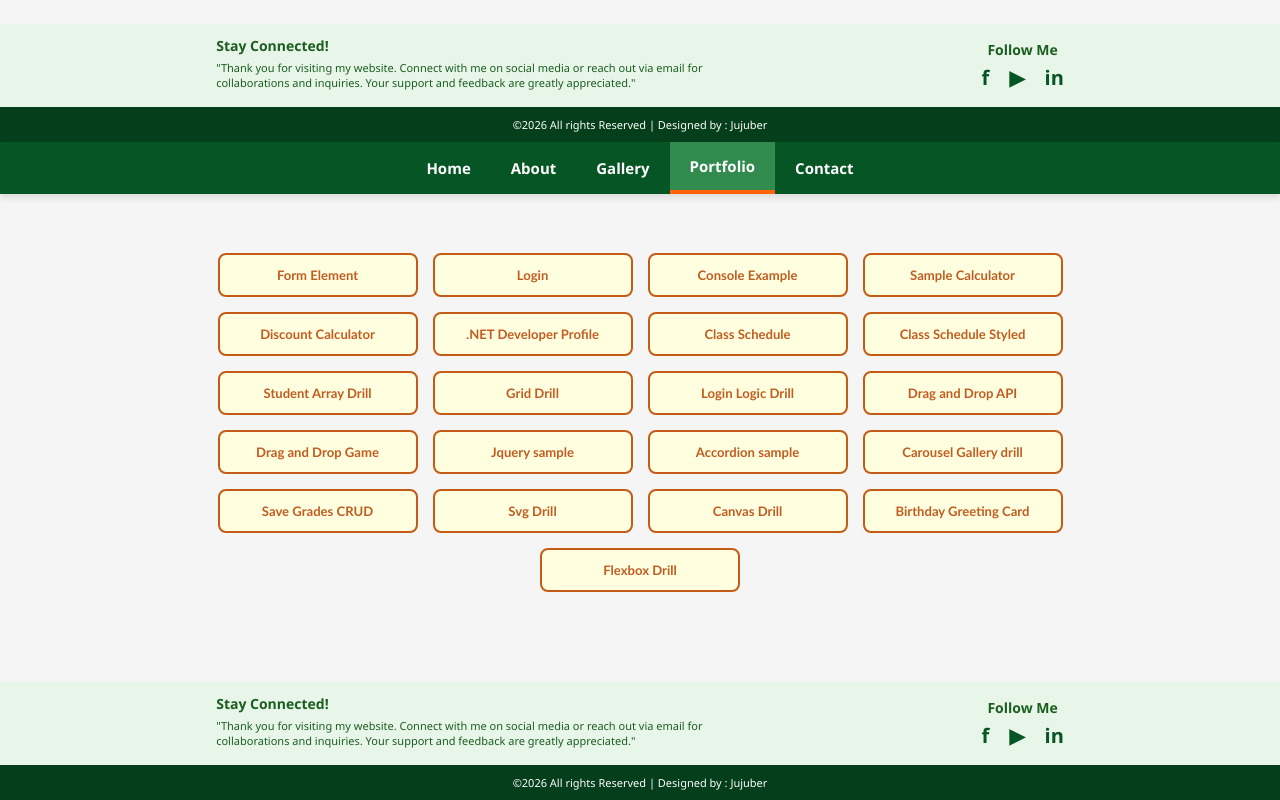
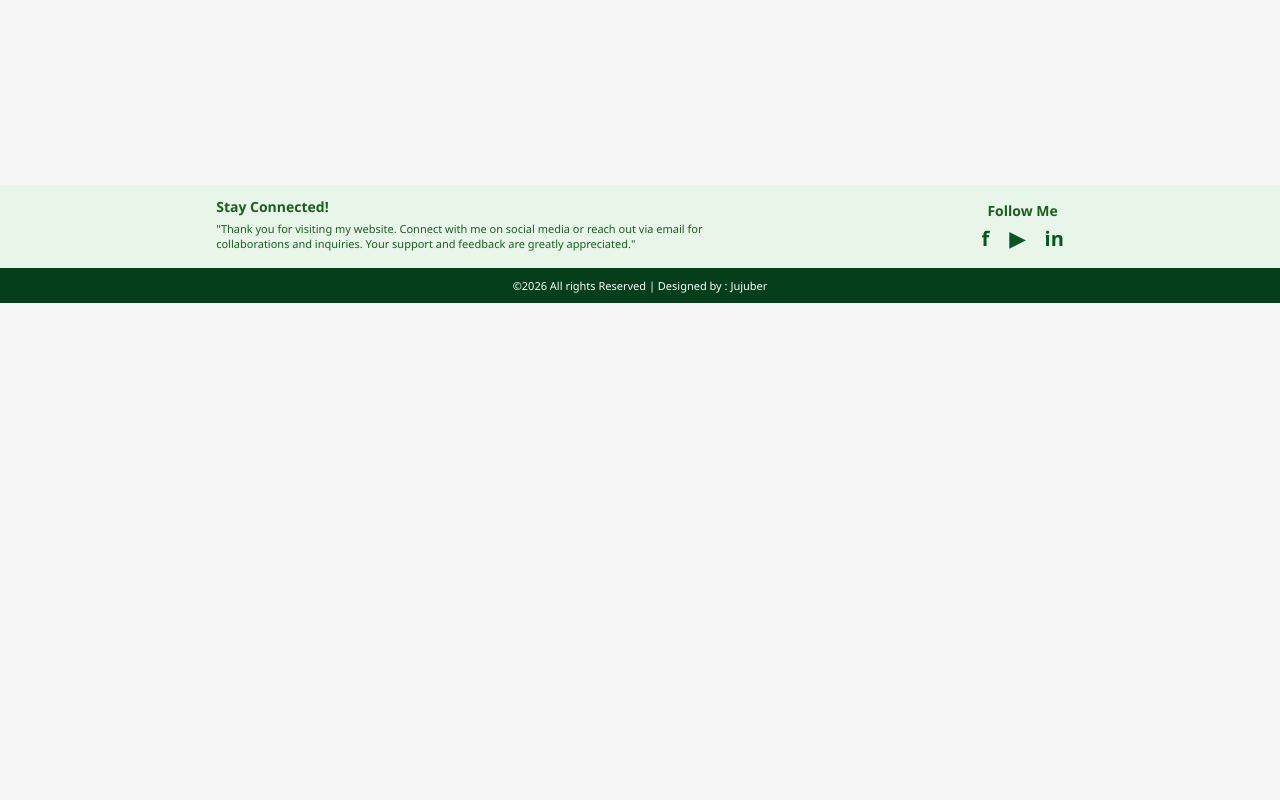
Before and after one commit to ZenSaiga/Website, a plain HTML site: page Portfolio.html in a window 1280 px wide. Shown: the part 497-1297 px from the top of the page. After the commit the page ends 800 px from the top, so only its background shows below. Drawn offline with Linux system fonts and the light colour scheme.

```diff
--- a/Portfolio.html
+++ b/Portfolio.html
@@ -1,11 +1,12 @@
- <!DOCTYPE html>
+<!DOCTYPE html>
 <html lang="en">
 <head>
     <meta charset="UTF-8">
     <meta name="viewport" content="width=device-width, initial-scale=1.0">
-    <title>Portfolio - Julius Ceazar S. Bergado</title>
+    <title>Portfolio</title>
     <link rel="stylesheet" href="styles.css">
     <style>
+      body {
         display: flex;
         flex-direction: column;
         min-height: 100vh;
@@ -83,67 +84,3 @@
     </footer>
 </body>
 </html>
-    </style>
-</head>
-
-<body>
-    <nav class="navbar" role="navigation" aria-label="Main Navigation">
-        <ul class="nav-list">
-            <li class="nav-item"><a class="nav-link" href="index.html">Home</a></li>
-            <li class="nav-item"><a class="nav-link" href="About.html">About</a></li>
-            <li class="nav-item"><a class="nav-link" href="Gallery.html">Gallery</a></li>
-            <li class="nav-item"><a class="nav-link active" href="Portfolio.html">Portfolio</a></li>
-            <li class="nav-item"><a class="nav-link" href="Contact.html">Contact</a></li>
-        </ul>
-    </nav>
-    <br>
-    <main class="container">
-        <a href="FormElements.html" class="links box"><h3>Form Element</h3></a>
-        <a href="PortalLogin.html" class="links box"><h3>Login</h3></a>
-        <a href="Sample.html" class="links box"><h3>Console Example</h3></a>
-        <a href="SampleCalculator.html" class="links box"><h3>Sample Calculator</h3></a>
-        <a href="DiscountCalculator.html" class="links box"><h3>Discount Calculator</h3></a>
-        <a href="DotNetFramework.html" class="links box"><h3>.NET Developer Profile</h3></a>
-        <a href="Schedule.html" class="links box"><h3>Class Schedule</h3></a>
-        <a href="ScheduleStyled.html" class="links box"><h3>Class Schedule Styled</h3></a>
-        <a href="StudentArray.html" class="links box"><h3>Student Array Drill</h3></a>
-        <a href="Grid.html" class="links box"><h3>Grid Drill</h3></a>
-        <a href="LoginLogic.html" class="links box"><h3>Login Logic Drill</h3></a>
-        <a href="DragAndDropSample.html" class="links box"><h3>Drag and Drop API</h3></a>
-        <a href="DragAndDropGame.html" class="links box"><h3>Drag and Drop Game</h3></a>
-        <a href="Jqueryanimation.html" class="links box"><h3>Jquery sample</h3></a>
-        <a href="AccordionSample.html" class="links box"><h3>Accordion sample</h3></a>
-        <a href="Carousel.html" class="links box"><h3>Carousel Gallery drill</h3></a>
-        <a href="SaveGrades.html" class="links box"><h3>Save Grades CRUD</h3></a>
-        <a href="SvgDrill.html" class="links box"><h3>Svg Drill</h3></a>
-        <a href="CanvasDrill.html" class="links box"><h3>Canvas Drill</h3></a>
-        <a href="CanvasBirthdayCard.html" class="links box"><h3>Birthday Greeting Card</h3></a>
-        <a href="Flexbox.html" class="links box"><h3>Flexbox Drill</h3></a>
-    </main>
-    <footer class="footer">
-      <div class="footer-content">
-        <div class="footer-text">
-          <h3>Stay Connected!</h3>
-          <p>
-            "Thank you for visiting my website. Connect with me on social media
-            or reach out via email for collaborations and inquiries. Your
-            support and feedback are greatly appreciated."
-          </p>
-        </div>
-
-        <div class="footer-social">
-          <h3>Follow Me</h3>
-          <div class="social-links">
-            <a href="https://www.facebook.com/">f</a>
-            <a href="https://www.youtube.com/">▶</a>
-            <a href="https://www.linkedin.com/">in</a>
-          </div>
-        </div>
-      </div>
-
-      <div class="footer-bottom">
-        <p>©2026 All rights Reserved | Designed by : Jujuber</p>
-      </div>
-    </footer>
-</body>
-</html>
```
